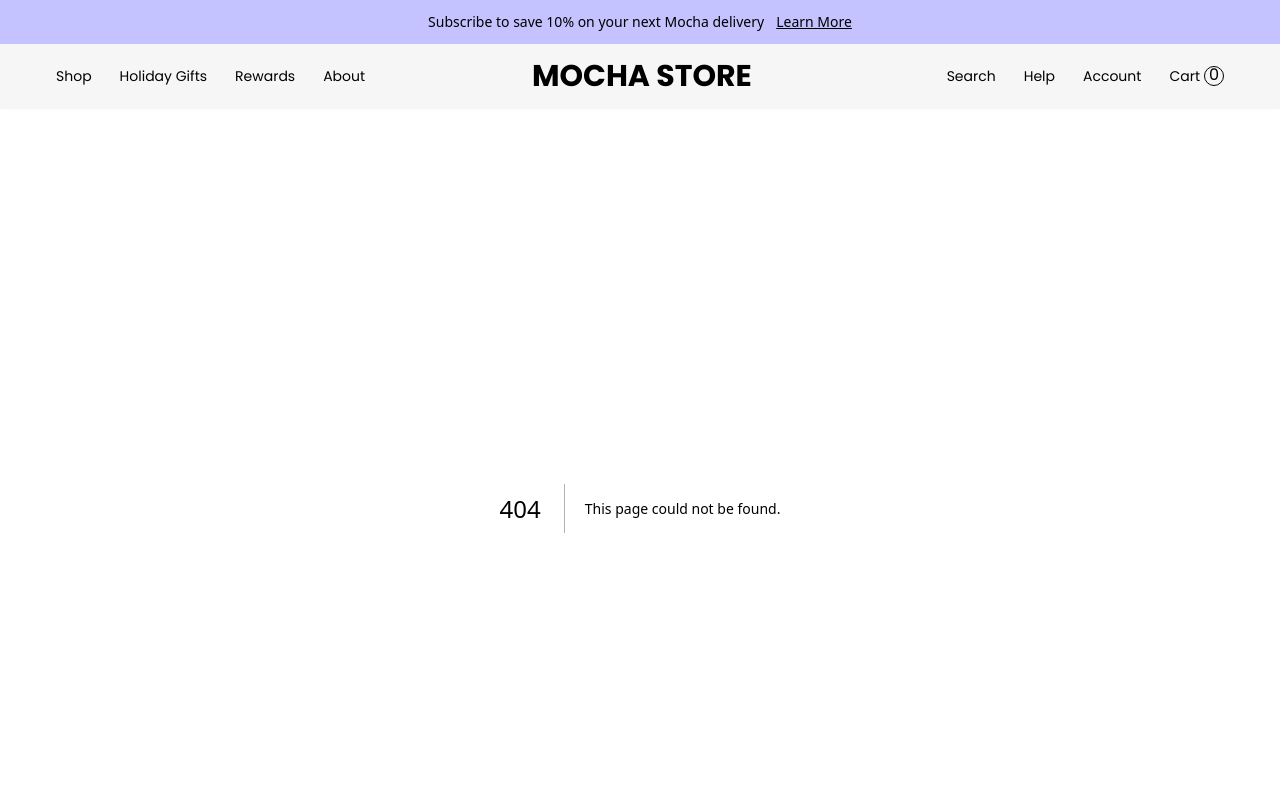
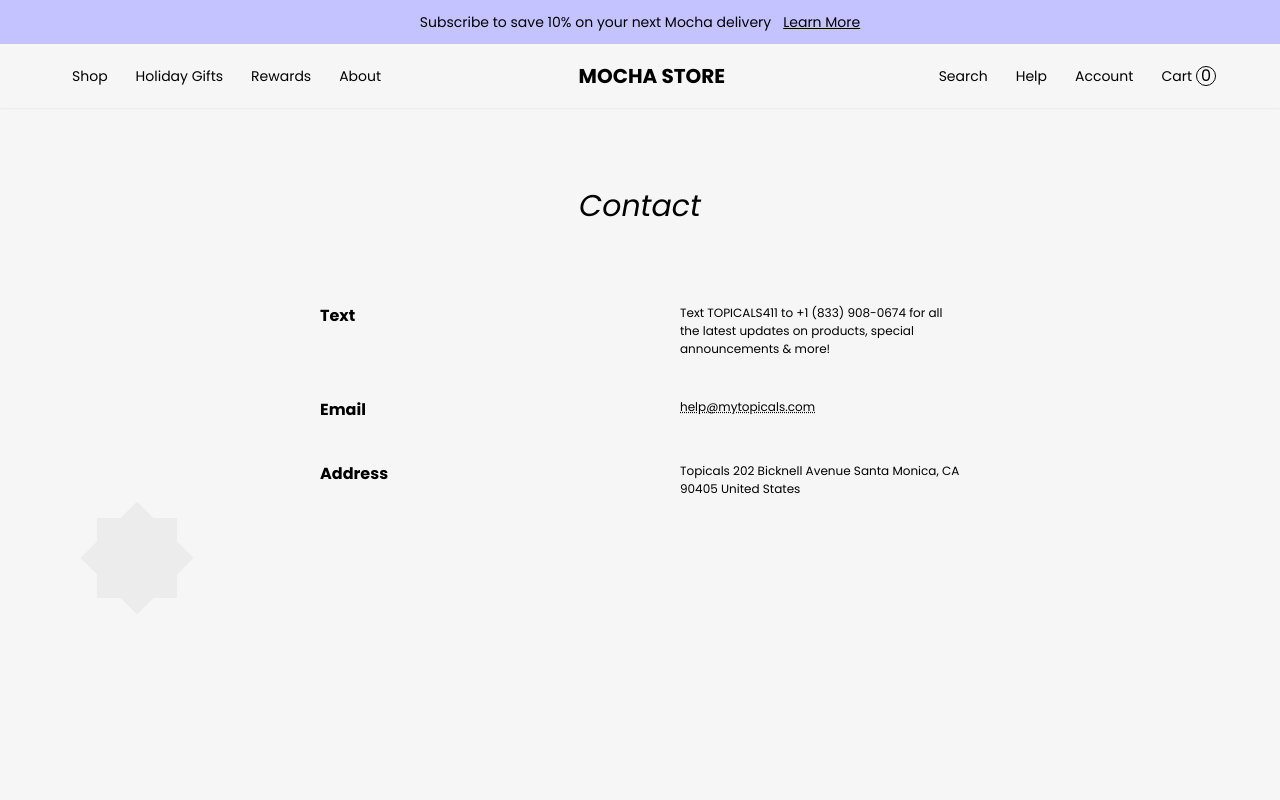
Before and after one commit to Demiladeala/topicals-clone, a Next.js app: page /contact in a window 1280 px wide. Before the commit this address had no page. Shown: the top 800 px of the page. Built offline with nearby package versions, Linux system fonts and the light colour scheme.

Commit message:
front-end update

```diff
--- a/components/Footer.js
+++ b/components/Footer.js
@@ -7,15 +7,15 @@
     let year = d.getFullYear();
     return (
       <>
-       {/*<section className='mt-40 h-20 flex justify-start items-center overflow-hidden'>
-        <p class="marquee">
-          <span>This is text - This is text - This is text - This is text - This is text - This is text - This is text - This is text - This is text - This is text - This is text - This is text -&nbsp;</span>
+    <section className='mt-40 h-20 flex justify-start items-center overflow-hidden'>
+        <p className="marquee text-2xl">
+          <span>@follow us  @tropicals  @tropicals</span>
         </p>
-        <p class="marquee marquee2">
-          <span>This is text - This is text - This is text - This is text - This is text - This is text - This is text - This is text - This is text - This is text - This is text - This is text -&nbsp;</span>
+        <p className="marquee marquee2 text-2xl">
+        <span>@follow us  @tropicals  @tropicals</span>
         </p>
 
-        </section>*/}
+        </section>
 
 
 
@@ -33,8 +33,8 @@
                 at the phone number provided. Consent is not a
                 condition to purchase. Msg & data rates may apply. Msg frequency varies. Reply HELP for help and STOP to cancel. View our Terms of Service and Privacy Policy.</p>
             </div>
-            <div className='flex flex-col-reverse md:flex-row'>
-            <span className='pt-10 md:justify-start'>&copy;{year} Mocha Store. All Rights Reserved</span>
+            <div className='flex flex-col-reverse'>
+            <span className='pt-10'>&copy;{year} Mocha Store. All Rights Reserved</span>
             </div>
           </footer>
         </>
--- a/components/Navbar.js
+++ b/components/Navbar.js
@@ -3,33 +3,55 @@
 import Image from "next/image";
 import React from 'react';
 import ReactDOM from 'react-dom';
-import {HiOutlineMenu} from 'react-icons/hi'
+import { useState } from "react";
+
+
+function MobileNav({open,setOpen}){
+    return(
+        <div className={`absolute top-0 left-0 w-full transform ${open ? "-translate-y-0":"-translate-y-full"} transition-transform duration-300 ease-in-out filter lg:hidden`}>
+            <div className="flex flex-col justify-left bg-[#f6f6f6] items-left mt-[108px] h-screen">
+                <Link className="text-xl font-normal my-3 mt-6 mx-4" href='/'>Home</Link>
+                <Link className="text-xl font-normal my-3 mx-4" href='/products'>Products</Link>
+                <Link className="text-xl font-normal my-3 mx-4" href='/contact'>Contact</Link>
+                <Link className="text-sm font-normal my-3 mx-4" href='/'>Search</Link>
+                <Link className="text-sm font-normal my-3 mx-4" href='/'>Account</Link>
+                <Link className="text-sm font-normal my-3 mx-4" href='/'>Accessibility</Link>
+                <Link href='/products' className='bg-white rounded-full shadow-lg text-center font-bold text-sm w-[30%] p-2 mx-8 mt-6'>Shop Now</Link>
+            </div>
+        </div>
+    )
+}
 
 const Navbar = () => {
-
+    const [open , setOpen] = useState(false); //It's false because the btn is not open
     return (
         <>
         <div className="sticky top-0 z-50 shadow-sm w-full">
-            <div className=' z-100 w-full px-2 py-3 text-center text-sm bg-[#c4c3ff] font-sans'><p>Subscribe to save 10% on your next Mocha delivery<a className="text-sm ml-3 underline">Learn More</a></p></div>
-            <div className="flex w-full h-16 justify-between items-center px-14 navbar bg-[#f6f6f6] sm:justify-between">
-                <div className="w-8 lg:hidden">
-                    <div className=" cursor-pointer relative right-5"><HiOutlineMenu className="w-full text-6xl text-gray-700"/></div>
+            <div className=' z-100 w-full px-2 py-3 text-center text-sm bg-[#c4c3ff]'><p>Subscribe to save 10% on your next Mocha delivery<a className="text-sm ml-3 underline">Learn More</a></p></div>
+            <div className="flex w-full h-16 justify-between items-center px-14 navbar bg-[#f6f6f6] sm:justify-between px-1.5">
+                <MobileNav open={open} setOpen={setOpen}/>
+                <div className="w-8 ml-3 lg:hidden">
+                    <div className="group z-50 relative w-8 h-6 cursor-pointer flex-col justify-between items-center flex" onClick={() => {setOpen(!open)}}>
+                        <span className={`h-1 w-full bg-black rounded-lg group-hover:text-red-500 cursor-pointer transform transition duration-300 ease-in-out ${open ? "rotate-45 translate-y-2.5": ""}`}/>
+                        <span className={`h-1 w-full bg-black rounded-lg group-hover:text-red-500 cursor-pointer transform transition duration-300 ease-in-out ${open ? "w-0": "w-full"}`}/>
+                        <span className={`h-1 w-full bg-black rounded-lg group-hover:text-red-500 cursor-pointer transform transition duration-300 ease-in-out ${open ? "-rotate-45 -translate-y-2.5": ""}`}/>
+                    </div>
                 </div>
                 <div className="hidden lg:flex visible">
-                    <li className=" text-sm ">Shop</li>
+                    <li className=" text-sm ml-4">Shop</li>
                     <li className="ml-7 text-sm">Holiday Gifts</li>
                     <li className=" ml-7 text-sm">Rewards</li>
                     <li className=" ml-7 text-sm">About</li>
                 </div>
-                <h1 className="font-bold text-3xl">MOCHA STORE</h1>
+                <h1 className="font-bold text-[15px] mx-5 flex sm:text-center mr-2 lg:text-[20px]">MOCHA STORE</h1>
 
                 <div className="flex">
                     <div className=" text-black ml-7 text-sm hidden md:flex visible"><li>Search</li></div>
-                    <li className="ml-7 text-sm cursor-pointer">Help</li>
+                    <li className="ml-0 text-sm cursor-pointer md:ml-7">Help</li>
                     <li className="ml-7 text-sm hidden md:flex visible">Account</li>
                     <li className="ml-7 text-sm hidden md:flex visible">Cart</li>
                     <div className="border-solid border border-black
-                    w-5 h-5 rounded-full text-center ml-1 cursor-pointer"><span className="relative bottom-1">0</span></div>
+                    w-5 h-5 rounded-full text-center ml-1 mr-2 cursor-pointer"><span className="relative bottom-[3px]">0</span></div>
 
                 </div>
 
--- /dev/null
+++ b/pages/contact.js
@@ -0,0 +1,38 @@
+const contact = () => {
+    return (
+        <div className="">
+            <div className=" w-[80%] m-auto items-center">
+                <h1 className="text-center text-3xl italic lg: mt-20 mb-20">Contact</h1>
+                <div className=" flex gap-20 mb-10 px-8">
+                    <h3 className="font-bold basis-[50%] lg:ml-40">Text</h3>
+                    <p className="text-[12px] basis-[50%] lg:mr-40">
+                    Text TOPICALS411 to +1
+                    (833) 908-0674 for all
+                    the latest updates on products,
+                    special announcements & more!
+                    </p>
+                </div>
+                <div className="flex gap-20 mb-10 px-8">
+                    <h3 className="font-bold basis-[50%] lg:ml-40">Email</h3>
+                    <p className="underline decoration-dotted text-[12px] basis-[50%] lg:mr-40">
+                    help@mytopicals.com
+                    </p>
+                </div>
+                <div className=" flex gap-20 mb-10 px-8">
+                    <h3 className="font-bold basis-[50%] lg:ml-40">Address</h3>
+                    <p className="text-[12px] basis-[50%] lg:mr-40">
+                    Topicals
+                    202 Bicknell Avenue
+                    Santa Monica, CA 90405
+                    United States
+                    </p>
+                </div>
+            </div>
+            <div className=" ml-24">
+                <div className="absolute b-[-575px] z-[-1] up-down" id="burst-8"></div>
+            </div>
+        </div>
+     );
+}
+
+export default contact;
--- a/pages/index.js
+++ b/pages/index.js
@@ -6,11 +6,11 @@
 import Card from '../components/Card';
 import Category from '../components/Category';
 import productsdata from '../components/Productsdata'
-import landingimage from '../public/landingpage.webp'
 import fadedimg from '../public/fadedeyeimg.webp'
-import spottieHottieImg from '../public/spottie-image.webp'
 import favimg from '../public/favproductimg.webp'
-import {IoMenuOutline} from 'react-icons/io'
+
+
+
 
 export default function Home() {
   const cards = productsdata.map(item =>{
@@ -56,7 +56,7 @@
                         {/*product section*/}
     <section className='ml-3 '>
     <div className='px-4'>
-        <h1 className='text-2xl md:text-4xl  '><span className='italic '>Shop </span>Holiday Gifts</h1>
+        <h1 className='text-2xl mt-16 md:text-4xl'><span className='italic '>Shop </span>Holiday Gifts</h1>
         <h2 className=' text-sm pt-6 '>Make your skincare wishlist come true our with our exclusive holiday</h2>
         <h2 className='text-sm mb-6'>gifts, made for every skin type and shade.</h2>
     </div>
@@ -70,16 +70,16 @@
       <div className='w-16 float-right relative left-16 top-6 bg-black h-[1px]'></div>
     </div>
 
-    <section className='w-[77%] m-auto mt-10 rounded-lg flex flex-col md:flex-row-reverse gap-20 '>
+    <section className='w-[77%] m-auto mt-10 rounded-lg flex flex-col md:flex-row-reverse gap-20 lg:my-28 '>
       <div className='w-full'>
         <Image src={fadedimg} className='rounded-lg overflow-hidden w-full bg-cover object-cover' width={300} height={100}/>
       </div>
-      <div>
-        <span>New Arrival</span>
-        <h2>Say <span>hi</span> to Faded Eye</h2>
-        <p>We made our best-selling skin brightening formula into an
+      <div className='lg:mt-12'>
+        <span className='bg-[#d8fdb0] text-[8px] p-1 rounded-lg'>New Arrival</span>
+        <h2 className='text-2xl py-4'>Say <span className='italic'>hi</span> to Faded Eye</h2>
+        <p className='text-sm'>We made our best-selling skin brightening formula into an
         under eye mask with 15-minute results!</p>
-        <p>Brighten, depuff, and let dark circles fade away.</p>
+        <p className='text-sm py-4'>Brighten, depuff, and let dark circles fade away.</p>
         <Link className=' button bg-orange-500 text-center text-white block  mt-4 rounded md:w-28 p-1' href='/'>Shop Now</Link>
       </div>
     </section>
@@ -90,7 +90,7 @@
 
       <section>
         <div>
-        <h1 className='text-center mt-12'><span className='italic'>Shop by Category</span></h1>
+        <h1 className='text-center mt-12 pb-8'><span className='italic'>Shop by Category</span></h1>
         </div>
         <div className='grid grid-cols-2 lg:grid-cols-4 gap-4 w-[90%] m-auto'>
           {category}
@@ -99,10 +99,10 @@
 
       <section className='ml-3 mt-8'>
           <div className='px-4 '>
-              <h1 className='text-2xl md:text-4xl'><span className='italic '>Shop </span>Best Sellers</h1>
+              <h1 className='text-2xl mt-20 md:text-4xl'><span className='italic '>Shop </span>Best Sellers</h1>
               <h2 className=' text-sm pt-3 '>Meet our best selling skincare solutions, for funner flare-ups ahead.</h2>
           </div>
-          <div className='grid grid-cols-2 lg:grid-cols-4 gap-4 w-[90%] m-auto'>
+          <div className='grid grid-cols-2 lg:grid-cols-4 gap-4 w-[90%] m-auto mt-8'>
           {cards}
           </div>
     </section>
@@ -116,36 +116,57 @@
 
     </div>
 
-    <section className='w-[77%] m-auto mb-20 mt-10 rounded-lg flex flex-col md:flex-row-reverse gap-20 '>
+    <section className='w-[77%] m-auto mb-20 mt-10 rounded-lg flex flex-col md:flex-row gap-20 '>
       <div className='w-full'>
         <Image src={favimg} className='rounded-lg overflow-hidden w-full bg-cover object-cover' width={300} height={100}/>
       </div>
-      <div>
-        <span>New</span>
-        <h2>Never run out of your favorite product</h2>
-        <p>With your Mocha subscription, you'll automatically receive your favorite products,
+      <div className='lg:mt-12'>
+        <span className='bg-[#ff5a61] text-white text-[8px] px-3 py-1 rounded-lg'>New</span>
+        <h2 className='text-2xl py-4'>Never run out of your <span className='italic'>favorite</span> product</h2>
+        <p className='text-sm py-3'>With your Mocha subscription, you'll automatically receive your favorite products,
         delivered to your door at 10% off original prices.</p>
-        <p className='flex'>10% off each product</p>
-        <p className='flex'>Free shipping on subscription orders</p>
-        <p className='flex'>Easy cancellations</p>
+        <p className='flex text-sm py-1'>10% off each product</p>
+        <p className='flex text-sm py-1'>Free shipping on subscription orders</p>
+        <p className='flex text-sm py-1'>Easy cancellations</p>
         <Link className=' button bg-orange-500 text-center text-white block  mt-4 rounded md:w-28 p-1' href='/'>Shop Now</Link>
       </div>
     </section>
 
-    <section className='w-full h-[650px] spottie'>
-
+    <section className=' w-full h-[650px] spottie bg-[url(../public/spottie-image.webp)] relative overflow-hidden bg-cover bg-no-repeat bg-center text-white'>
+      {/* */}
+      <div className='text-center mt-8'>
+        <h1 className='text-2xl font-semibold lg:text-3xl'><span className='italic font-light'>Join</span> the Spottie Hotties</h1>
+        <p className='text-xs mt-5 lg:text-sm'>Joining the spottie hotties rewards program is no risk, all reward.</p>
+      </div>
+      <div className='flex gap-8 flex-col lg:mt-44  md:flex-row mt-20'>
+          <div className='bg-white/10 shadow-md w-48 rounded-lg m-auto p-3'>
+            <h2 className='font-bold text-xl'><span className='font-bold text-xl'>1</span> Sign up</h2>
+            <p className='text-xs'>Create an account and get 25
+            points towards products.</p>
+          </div>
+          <div className='bg-white/10 shadow-md w-48 rounded-lg m-auto p-3'>
+            <h2 className='font-bold text-xl'><span>2</span> Earn Points</h2>
+            <p className='text-xs'>Earn points every time
+            you shop with us.</p>
+          </div>
+          <div className='bg-white/10 shadow-md w-48 rounded-lg m-auto px-2 py-3'>
+            <h2 className='font-bold text-xl'><span>3</span> Redeem Points</h2>
+            <p className='text-xs'>Redeem points for exclusive discounts.</p>
+          </div>
+          <Link href='/products' className='button rounded-md shadow-lg text-center m-auto text-sm w-28 p-2 '>Sign up</Link>
+      </div>
     </section>
 
     <section className='text-center'>
-      <h1 className='italic'>Meet our</h1>
-      <h1 className='font-bold'>Community</h1>
-      <div>
-        <div>#mytopicals</div>
-        <div>#mytopicals</div>
-        <div>#faded</div>
-        <div>#highroller</div>
-        <div>#highroller</div>
+      <h1 className='italic mt-20 text-3xl'>Meet our</h1>
+      <h1 className='font-bold text-3xl'>Community</h1>
+      <div className='flex gap-3 w-[90%] m-auto justify-center mt-4'>
+        <div className='bg-[#c4c3ff] w-24 text-xs rounded-full py-1'>#mytopicals</div>
+        <div className='bg-[#c4c3ff] w-24 text-xs rounded-full py-1'>#mytopicals</div>
+        <div className='bg-[#c4c3ff] w-24 text-xs rounded-full py-1'>#faded</div>
+        <div className='bg-[#c4c3ff] w-24 text-xs rounded-full py-1'>#highroller</div>
       </div>
+      <div className='bg-[#c4c3ff] w-24 text-xs rounded-full py-1 mt-2 m-auto'>#highroller</div>
     </section>
 
     <section>
--- /dev/null
+++ b/pages/products.js
@@ -0,0 +1,9 @@
+const products = () => {
+    return (
+        <div>
+            <h1 className="text-center text-4xl font-bold mt-12 lg: mt-20">Collections</h1>
+        </div>
+     );
+}
+
+export default products;
--- a/styles/globals.css
+++ b/styles/globals.css
@@ -24,6 +24,7 @@
 }
 .marquee {
   margin: 0 auto;
+  width: 100%;
   white-space: nowrap;
   overflow: hidden;
   position: absolute;
@@ -31,7 +32,7 @@
 
 .marquee span {
   display: inline-block;
-  padding-left: 100%;
+  padding-left: 120%;
   animation: marquee 20s linear infinite;
 }
 
@@ -58,16 +59,129 @@
   z-index: 0;
 }
 .spottie{
-  background-image: url(../public/spottie-image.webp);
+  background: linear-gradient(#191a19a5,#2223239a),url(../public/spottie-image.webp);
   background-repeat: no-repeat;
   width: 100%;
   overflow: hidden;
   background-size: cover;
   background-position: center;
 }
+#burst-8 {
+  background: rgb(237, 236, 236);
+  width: 80px;
+  height: 80px;
+  position: relative;
+  text-align: center;
+  transform: rotate(20deg);
+}
+#burst-8:before {
+  content: "";
+  position: absolute;
+  top: 0;
+  left: 0;
+  height: 80px;
+  width: 80px;
+  background: rgb(237, 236, 236);
+  transform: rotate(135deg);
+}
+.up-down{
+  animation: up-down linear 12s;
+  animation-iteration-count: infinite;
+  transform-origin: 50% 50%;
+  -webkit-animation: up-down linear 4s;
+  -webkit-animation-iteration-count: infinite;
+  -webkit-transform-origin: 50% 50%;
+  -moz-animation: up-down linear 4s;
+  -moz-animation-iteration-count: infinite;
+  -moz-transform-origin: 50% 50%;
+  -o-animation: up-down linear 4s;
+  -o-animation-iteration-count: infinite;
+  -o-transform-origin: 50% 50%;
+  -ms-animation: up-down linear 4s;
+  -ms-animation-iteration-count: infinite;
+  -ms-transform-origin: 50% 50%;
+}
 
+@keyframes up-down{
+  0% {
+    transform:  translate(1px,-100px)  ;
+  }
+  100% {
+    transform:  translate(1px,100px)  ;
+  }
+}
 
+@-moz-keyframes up-down{
+  0% {
+    -moz-transform:  translate(1px,20px)  ;
+  }
+  24% {
+    -moz-transform:  translate(1px,30px)  ;
+  }
+  50% {
+    -moz-transform:  translate(1px,12px)  ;
+  }
+  74% {
+    -moz-transform:  translate(1px,22px)  ;
+  }
+  100% {
+    -moz-transform:  translate(1px,22px)  ;
+  }
+}
 
+@-webkit-keyframes up-down {
+  0% {
+    -webkit-transform:  translate(1px,20px)  ;
+  }
+  24% {
+    -webkit-transform:  translate(1px,30px)  ;
+  }
+  50% {
+    -webkit-transform:  translate(1px,12px)  ;
+  }
+  74% {
+    -webkit-transform:  translate(1px,22px)  ;
+  }
+  100% {
+    -webkit-transform:  translate(1px,22px)  ;
+  }
+}
+
+@-o-keyframes up-down {
+  0% {
+    -o-transform:  translate(1px,20px)  ;
+  }
+  24% {
+    -o-transform:  translate(1px,30px)  ;
+  }
+  50% {
+    -o-transform:  translate(1px,12px)  ;
+  }
+  74% {
+    -o-transform:  translate(1px,22px)  ;
+  }
+  100% {
+    -o-transform:  translate(1px,22px)  ;
+  }
+}
+
+@-ms-keyframes up-down {
+  0% {
+    -ms-transform:  translate(1px,20px)  ;
+  }
+  24% {
+    -ms-transform:  translate(1px,30px)  ;
+  }
+  50% {
+    -ms-transform:  translate(1px,12px)  ;
+  }
+  74% {
+    -ms-transform:  translate(1px,22px)  ;
+  }
+  100% {
+    -ms-transform:  translate(1px,22px)  ;
+  }
+}
 
 
 
--- a/tailwind.config.js
+++ b/tailwind.config.js
@@ -6,6 +6,9 @@
   ],
   theme: {
     extend: {
+      backgroundImage: {
+        'spottie': "url('../public/spottie-image.webp')",
+      },
       fontFamily:{
         body: "Poppins",
       },
```
